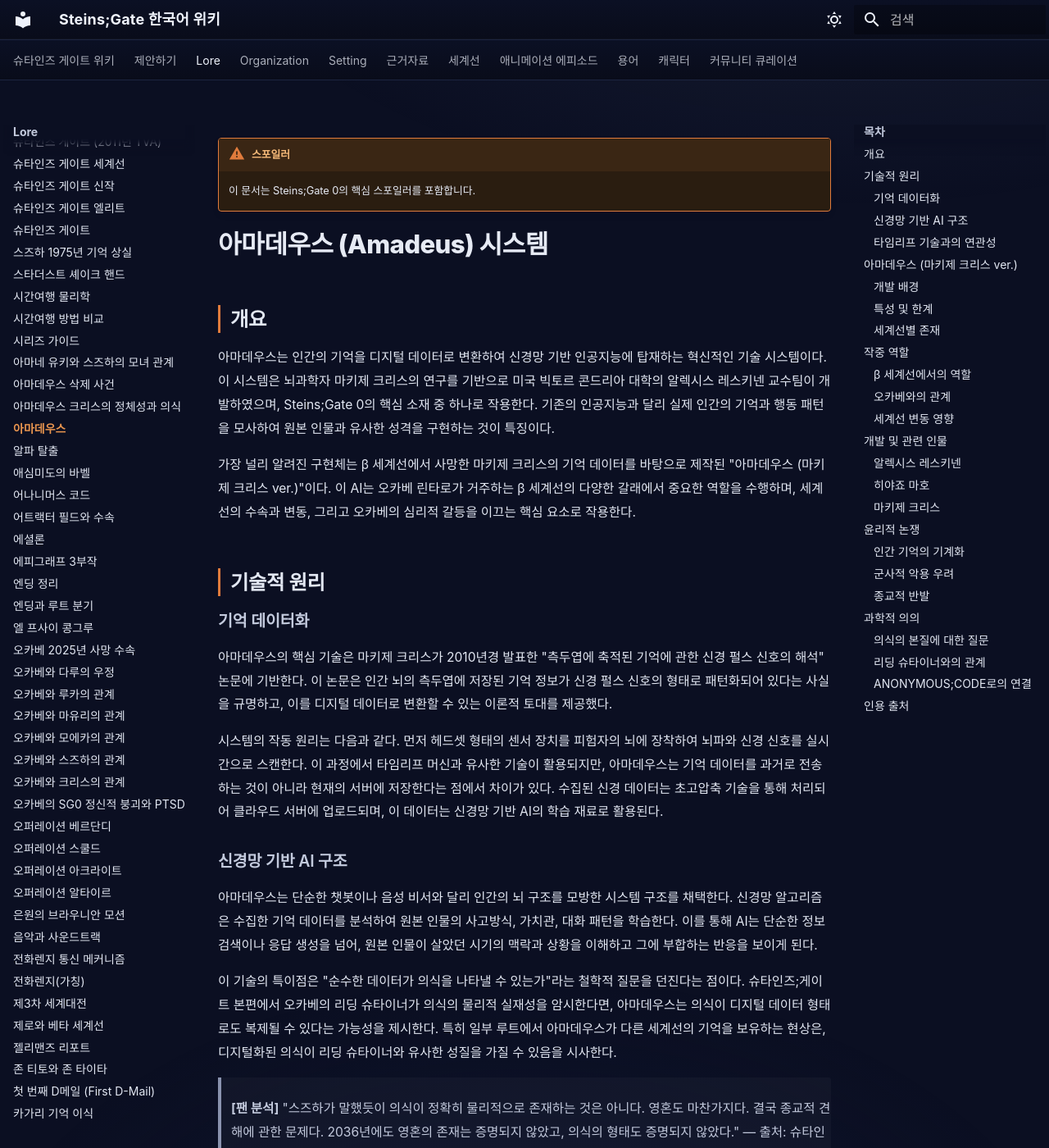
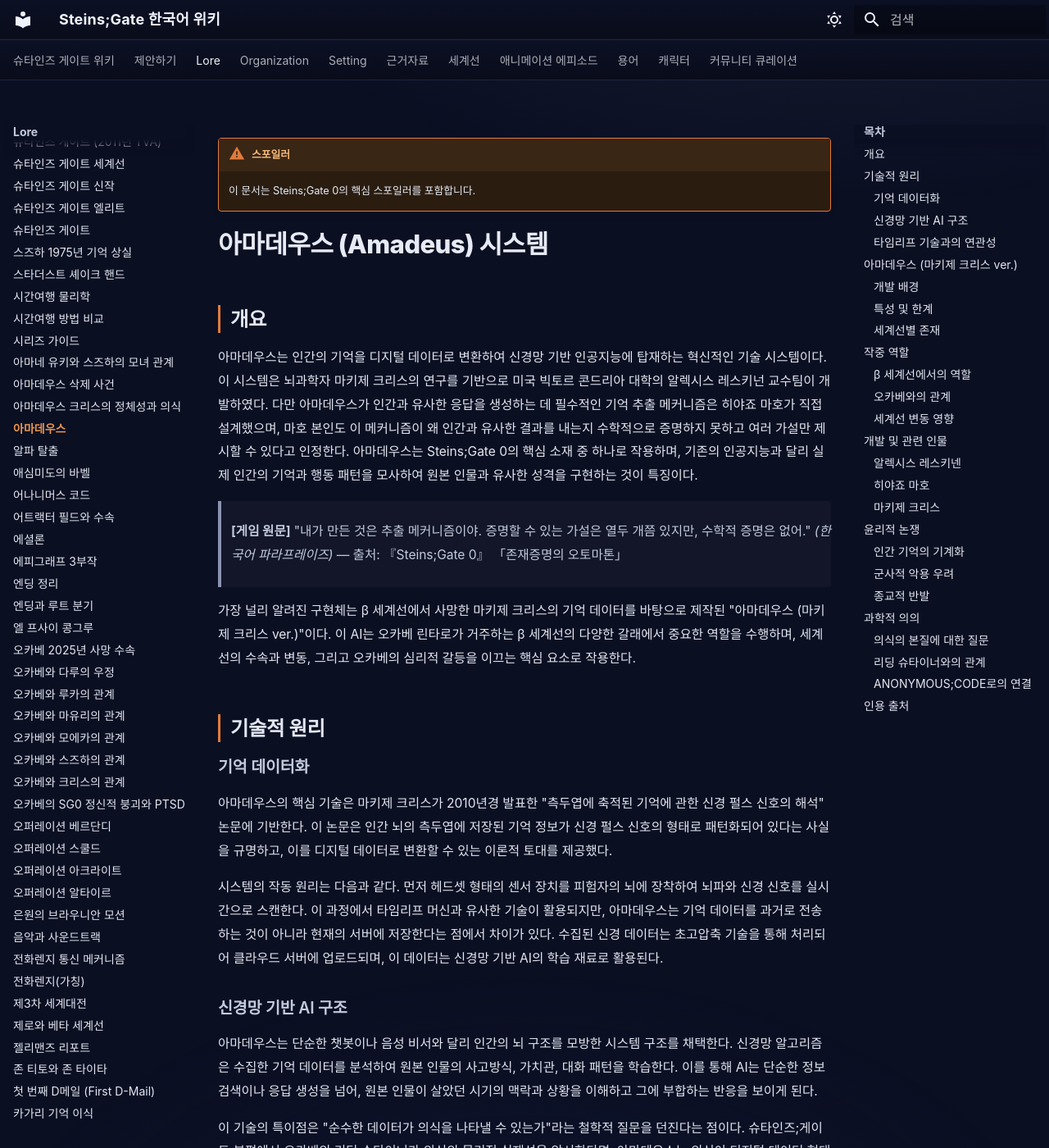
Before and after one commit to sgwiki/sgwiki.github.io, an MkDocs documentation site: the page built from wiki/lore/아마데우스.md, in a window 1280 px wide and 1400 px high. Shown: the whole window at 82% size. Built offline with MkDocs 1.6.1 and Material for MkDocs 9.7.7, drawn with Linux system fonts in a browser that asks for light colours; some web fonts are replaced; some of the changed text lies outside the part shown.

Commit message:
fix(wiki): 아마데우스 — P10 8c3b186b 패치 적용

```diff
--- a/wiki/lore/아마데우스.md
+++ b/wiki/lore/아마데우스.md
@@ -10,7 +10,10 @@ description: "아마데우스는 인간의 기억을 디지털 데이터로 변
 
 ## 개요
 
-아마데우스는 인간의 기억을 디지털 데이터로 변환하여 신경망 기반 인공지능에 탑재하는 혁신적인 기술 시스템이다. 이 시스템은 뇌과학자 마키제 크리스의 연구를 기반으로 미국 빅토르 콘드리아 대학의 알렉시스 레스키넨 교수팀이 개발하였으며, Steins;Gate 0의 핵심 소재 중 하나로 작용한다. 기존의 인공지능과 달리 실제 인간의 기억과 행동 패턴을 모사하여 원본 인물과 유사한 성격을 구현하는 것이 특징이다.
+아마데우스는 인간의 기억을 디지털 데이터로 변환하여 신경망 기반 인공지능에 탑재하는 혁신적인 기술 시스템이다. 이 시스템은 뇌과학자 마키제 크리스의 연구를 기반으로 미국 빅토르 콘드리아 대학의 알렉시스 레스키넌 교수팀이 개발하였다. 다만 아마데우스가 인간과 유사한 응답을 생성하는 데 필수적인 기억 추출 메커니즘은 히야죠 마호가 직접 설계했으며, 마호 본인도 이 메커니즘이 왜 인간과 유사한 결과를 내는지 수학적으로 증명하지 못하고 여러 가설만 제시할 수 있다고 인정한다. 아마데우스는 Steins;Gate 0의 핵심 소재 중 하나로 작용하며, 기존의 인공지능과 달리 실제 인간의 기억과 행동 패턴을 모사하여 원본 인물과 유사한 성격을 구현하는 것이 특징이다.
+
+> **[게임 원문]** "내가 만든 것은 추출 메커니즘이야. 증명할 수 있는 가설은 열두 개쯤 있지만, 수학적 증명은 없어." *(한국어 파라프레이즈)*
+> — 출처: 『Steins;Gate 0』 「존재증명의 오토마톤」
 
 가장 널리 알려진 구현체는 β 세계선에서 사망한 마키제 크리스의 기억 데이터를 바탕으로 제작된 "아마데우스 (마키제 크리스 ver.)"이다. 이 AI는 오카베 린타로가 거주하는 β 세계선의 다양한 갈래에서 중요한 역할을 수행하며, 세계선의 수속과 변동, 그리고 오카베의 심리적 갈등을 이끄는 핵심 요소로 작용한다.
 
@@ -26,7 +29,7 @@ description: "아마데우스는 인간의 기억을 디지털 데이터로 변
 
 아마데우스는 단순한 챗봇이나 음성 비서와 달리 인간의 뇌 구조를 모방한 시스템 구조를 채택한다. 신경망 알고리즘은 수집한 기억 데이터를 분석하여 원본 인물의 사고방식, 가치관, 대화 패턴을 학습한다. 이를 통해 AI는 단순한 정보 검색이나 응답 생성을 넘어, 원본 인물이 살았던 시기의 맥락과 상황을 이해하고 그에 부합하는 반응을 보이게 된다.
 
-이 기술의 특이점은 "순수한 데이터가 의식을 나타낼 수 있는가"라는 철학적 질문을 던진다는 점이다. 슈타인즈;게이트 본편에서 오카베의 리딩 슈타이너가 의식의 물리적 실재성을 암시한다면, 아마데우스는 의식이 디지털 데이터 형태로도 복제될 수 있다는 가능성을 제시한다. 특히 일부 루트에서 아마데우스가 다른 세계선의 기억을 보유하는 현상은, 디지털화된 의식이 리딩 슈타이너와 유사한 성질을 가질 수 있음을 시사한다.
+이 기술의 특이점은 "순수한 데이터가 의식을 나타낼 수 있는가"라는 철학적 질문을 던진다는 점이다. 슈타인즈;게이트 본편에서 오카베의 리딩 슈타이너가 의식의 물리적 실재성을 암시한다면, 아마데우스는 의식이 디지털 데이터 형태로도 복제될 수 있다는 가능성을 제시한다. 일부 루트에서 아마데우스가 다른 세계선의 기억을 보유하는 듯한 연출이 등장하며, 팬 분석은 이를 디지털화된 의식이 리딩 슈타이너와 유사한 성질을 가질 수 있다는 해석으로 다룬다. 다만 게임 원문과 설정집에서 이 현상을 공식 설정으로 명문화한 직접 진술은 확인되지 않아, 해석으로서 접근할 필요가 있다.
 
 > **[팬 분석]** "스즈하가 말했듯이 의식이 정확히 물리적으로 존재하는 것은 아니다. 영혼도 마찬가지다. 결국 종교적 견해에 관한 문제다. 2036년에도 영혼의 존재는 증명되지 않았고, 의식의 형태도 증명되지 않았다."
 > — 출처: 슈타인즈;게이트 3장
@@ -131,7 +134,7 @@ description: "아마데우스는 인간의 기억을 디지털 데이터로 변
 > **[공식]** "스즈하가 말했듯이 의식이 정확히 물리적으로 존재하는 것은 아니다. 영혼도 마찬가지다. 결국 종교적 견해에 관한 문제다. 2036년에도 영혼의 존재는 증명되지 않았고, 의식의 형태도 증명되지 않았다."
 > — 출처: 슈타인즈;게이트 3장
 
-이러한 질문은 아마데우스가 단순한 기계적 응답 시스템을 넘어, 일종의 의식을 가진 존재로 기능할 수 있는 가능성을 열어준다. 특히 일부 루트에서 아마데우스가 다른 세계선의 기억을 보유하는 현상은, 디지털화된 의식이 리딩 슈타이너와 유사한 성질을 가질 수 있음을 시사한다.
+이러한 질문은 아마데우스가 단순한 기계적 응답 시스템을 넘어, 일종의 의식을 가진 존재로 기능할 수 있는 가능성을 열어준다. 일부 루트에서 아마데우스가 다른 세계선의 기억을 보유하는 듯한 연출이 등장하며, 팬 분석은 이를 디지털화된 의식이 리딩 슈타이너와 유사한 성질을 가질 수 있다는 해석으로 제시한다. 공식 설정으로 명문화된 직접 진술은 확인되지 않는다.
 
 > **[팬 분석]** "슈타인즈;게이트 0은 사람을 디지털로 복제하는 아이디어를 더 탐구하여, 순수한 데이터가 실제로 의식을 나타낼 수 있고, 이 의식이 새로운 속성을 가질 수 있다는 생각에 무게를 더합니다. (예를 들어, 아마데우스가 '리딩 슈타이너'를 경험하는 것)"
 > — 출처: [The Mechanics of Steins;Gate v1.0.3](../근거자료/비공식/mechanics-of-steins-gate/index.md)
```
